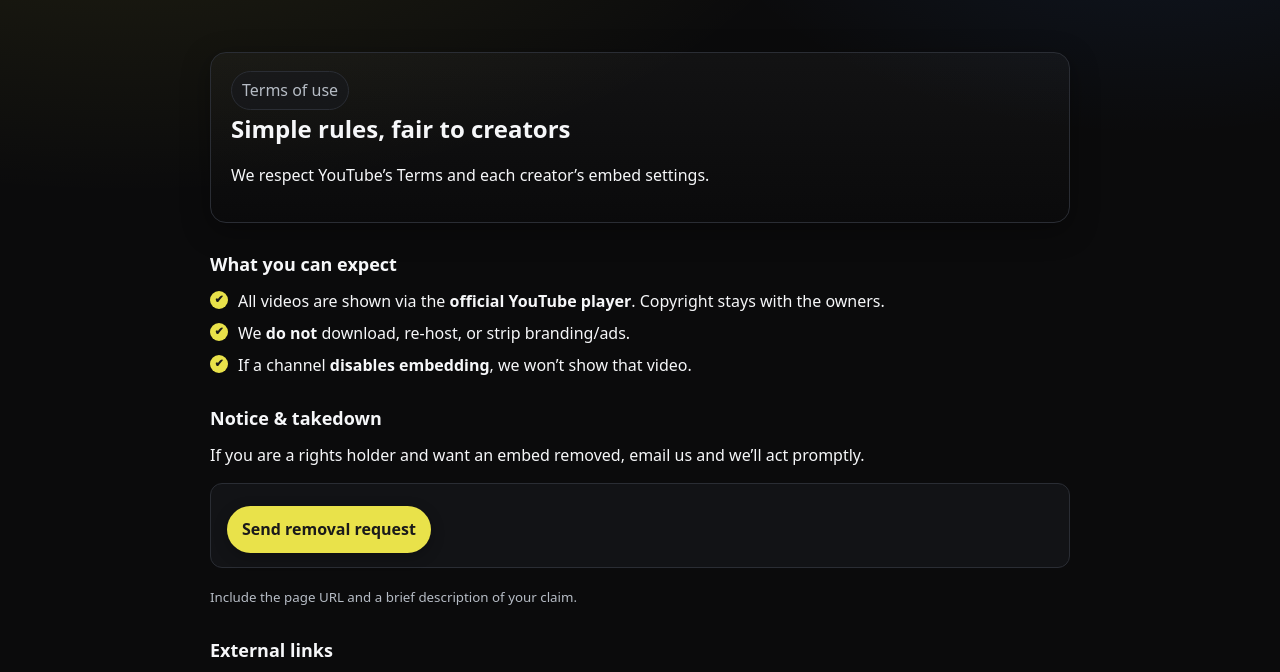
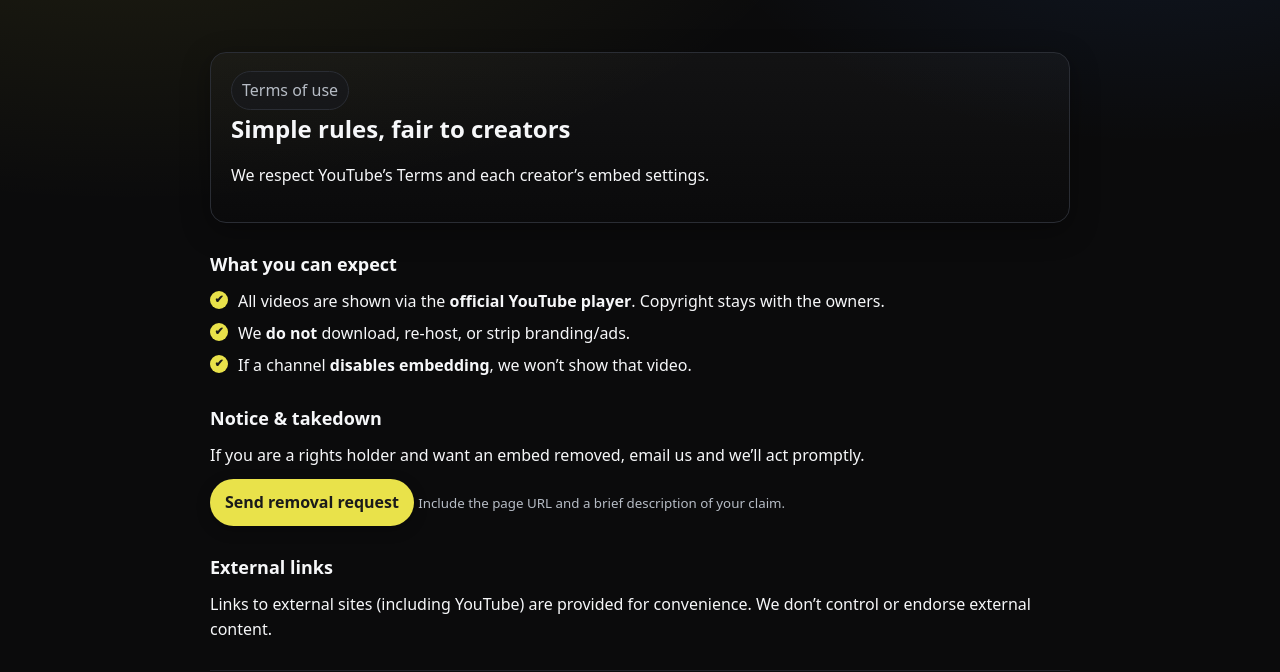
Before and after one commit to BlueOcelot05/IT-Law, a plain HTML site: page terms.html in a window 1280 px wide. Shown: the part 65-737 px from the top of the page. Drawn offline with Linux system fonts and the light colour scheme.

Commit message:
adjustments

```diff
--- a/terms.html
+++ b/terms.html
@@ -39,9 +39,7 @@
     <section class="section">
       <h2>Notice &amp; takedown</h2>
       <p>If you are a rights holder and want an embed removed, email us and we’ll act promptly.</p>
-      <div class="contact-box">
         <a class="btn btn-primary" href="mailto:d.luca-1@student.utwente.nl">Send removal request</a>
-      </div>
       <small>Include the page URL and a brief description of your claim.</small>
     </section>
 
```
